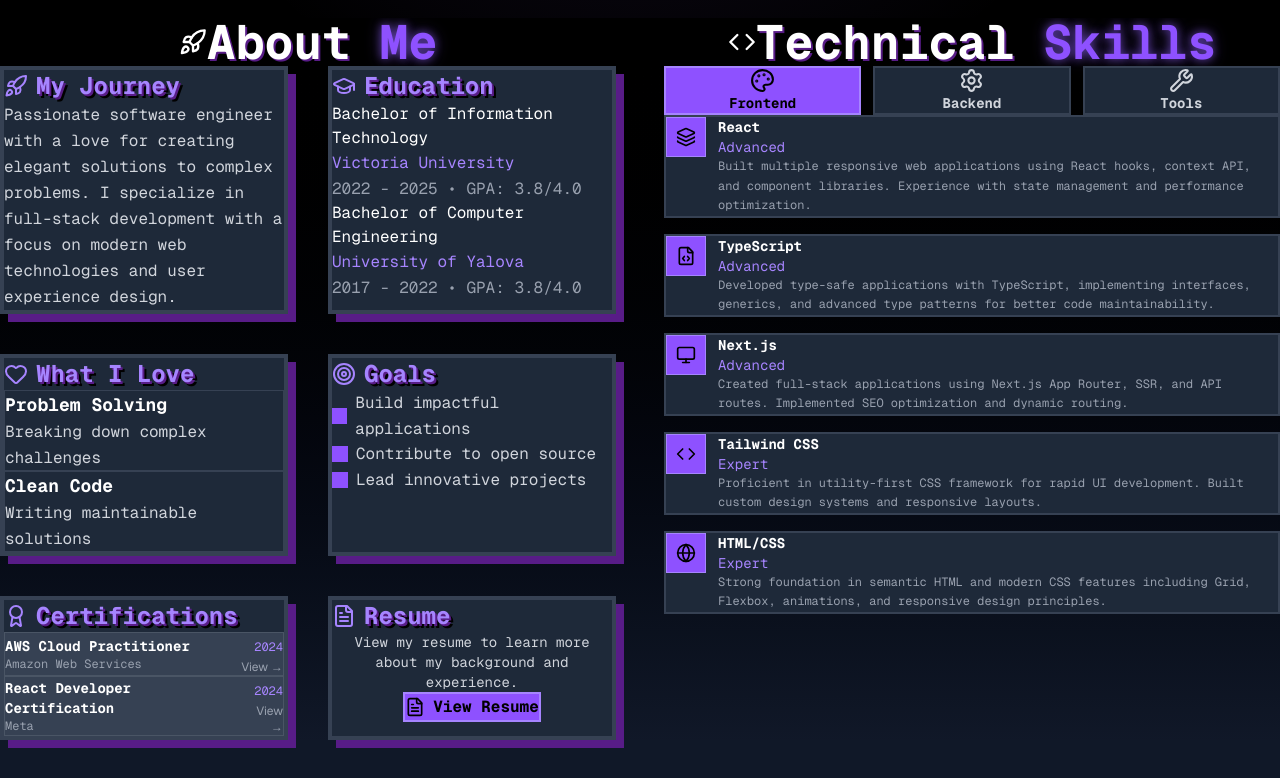
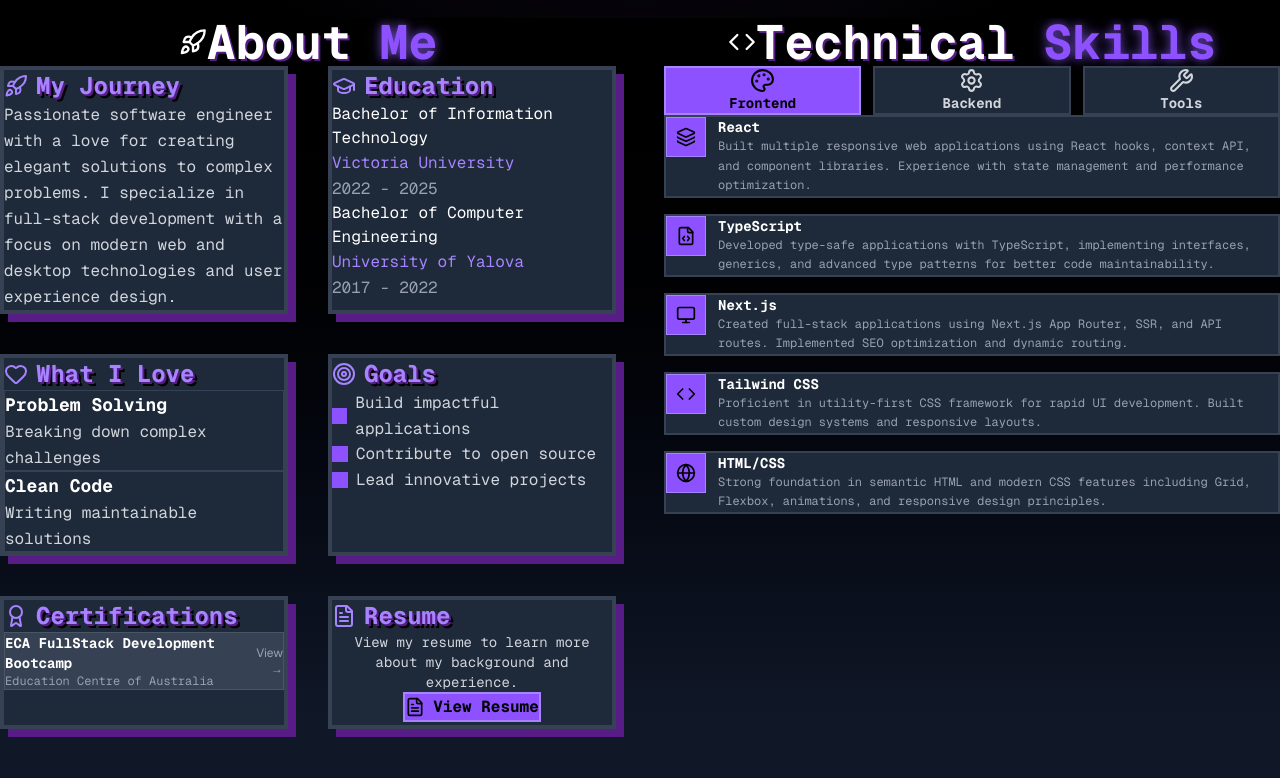
Before and after one commit to berkaysenler/portfolio-kaissu, a Next.js app: page / in a window 1280 px wide. Shown: the part 782-1560 px from the top of the page. Built offline with nearby package versions, Linux system fonts and the light colour scheme; no server answers.

Commit message:
Update about me section

```diff
--- a/src/components/sections/AboutSkills.tsx
+++ b/src/components/sections/AboutSkills.tsx
@@ -85,7 +85,7 @@
                     <h4 className="text-base font-mono text-white">{edu.degree}</h4>
                     <p className="text-violet-400 font-mono text-md">{edu.institution}</p>
                     <p className="text-md text-gray-400 font-mono">
-                      {edu.duration} • GPA: {edu.gpa}
+                      {edu.duration}
                     </p>
                   </div>
                 ))}
@@ -142,9 +142,9 @@
                         <p className="text-xs text-gray-400 font-mono">{cert.issuer}</p>
                       </div>
                       <div className="text-right">
-                        <span className="text-xs text-violet-400 font-mono">
+                        {/* <span className="text-xs text-violet-400 font-mono">
                           {new Date(cert.date).getFullYear()}
-                        </span>
+                        </span> */}
                         {cert.credential && (
                           <a
                             href={cert.credential}
@@ -242,9 +242,9 @@
                         <h3 className="text-sm sm:text-md font-mono font-bold text-white mb-1">
                           {skill.name}
                         </h3>
-                        <span className="text-xs sm:text-sm font-mono text-violet-400 mb-2 block">
+                        {/* <span className="text-xs sm:text-sm font-mono text-violet-400 mb-2 block">
                           {skill.level >= 90 ? "Expert" : skill.level >= 75 ? "Advanced" : skill.level >= 60 ? "Intermediate" : "Learning"}
-                        </span>
+                        </span> */}
                         {skill.description && (
                           <p className="text-xs font-mono text-gray-400 leading-relaxed break-words">
                             {skill.description}
--- a/src/data/config/portfolio.json
+++ b/src/data/config/portfolio.json
@@ -6,7 +6,7 @@
     "email": "berkaysenler229@gmail.com",
     "location": "Sydney, Australia",
     "avatar": "/dante.gif",
-    "bio": "Passionate software engineer with a love for creating elegant solutions to complex problems. I specialize in full-stack development with a focus on modern web technologies and user experience design.",
+    "bio": "Passionate software engineer with a love for creating elegant solutions to complex problems. I specialize in full-stack development with a focus on modern web and desktop technologies and user experience design.",
     "resume": "/resumeX.pdf"
   },
   "social": {
@@ -26,13 +26,10 @@
     "backend": [
       { "name": "Node.js", "level": 80, "description": "Built RESTful APIs and real-time applications using Express.js, implemented authentication, middleware, and database integration." },
       { "name": "Python", "level": 75, "description": "Developed web applications with Django and Flask, data analysis scripts, and automation tools. Experience with object-oriented programming." },
-      { "name": "PostgreSQL", "level": 70, "description": "Designed and optimized relational databases, wrote complex queries, and implemented data modeling for web applications." },
-      { "name": "MongoDB", "level": 65, "description": "Worked with NoSQL databases for document-based applications, implemented aggregation pipelines and data validation." },
-      { "name": "GraphQL", "level": 60, "description": "Built GraphQL APIs with type definitions, resolvers, and mutations. Implemented client-side query optimization." }
+      { "name": "PostgreSQL", "level": 70, "description": "Designed and optimized relational databases, wrote complex queries, and implemented data modeling for web applications." }
     ],
     "tools": [
       { "name": "Git", "level": 85, "description": "Version control with branching strategies, merge conflict resolution, and collaborative development workflows using GitHub." },
-      { "name": "Docker", "level": 70, "description": "Containerized applications for development and deployment, created multi-stage builds and docker-compose configurations." },
       { "name": "AWS", "level": 65, "description": "Deployed applications using EC2, S3, and Lambda. Configured CI/CD pipelines and managed cloud infrastructure." },
       { "name": "Jest", "level": 75, "description": "Wrote unit and integration tests for JavaScript applications, implemented test-driven development practices and code coverage." },
       { "name": "Figma", "level": 80, "description": "Created UI/UX designs, prototypes, and design systems. Collaborated with developers to implement pixel-perfect interfaces." }
@@ -86,21 +83,16 @@
   },
   "certifications": [
     {
-      "name": "AWS Cloud Practitioner",
-      "issuer": "Amazon Web Services",
+      "name": "ECA FullStack Development Bootcamp",
+      "issuer": "Education Centre of Australia",
       "date": "2024-03-15",
-      "credential": "https://aws.amazon.com/certification/"
-    },
-    {
-      "name": "React Developer Certification",
-      "issuer": "Meta",
-      "date": "2024-01-20",
-      "credential": "https://developers.facebook.com/certification/"
+      "credential": "https://credsverse.com/credentials/56d1da01-f0bf-4019-b8d2-9d3528513960"
     }
+
   ],
   "blog": {
     "enabled": true,
     "source": "dev.to",
-    "username": "alexjohnson"
+    "username": "berkaysenler"
   }
 }
```
